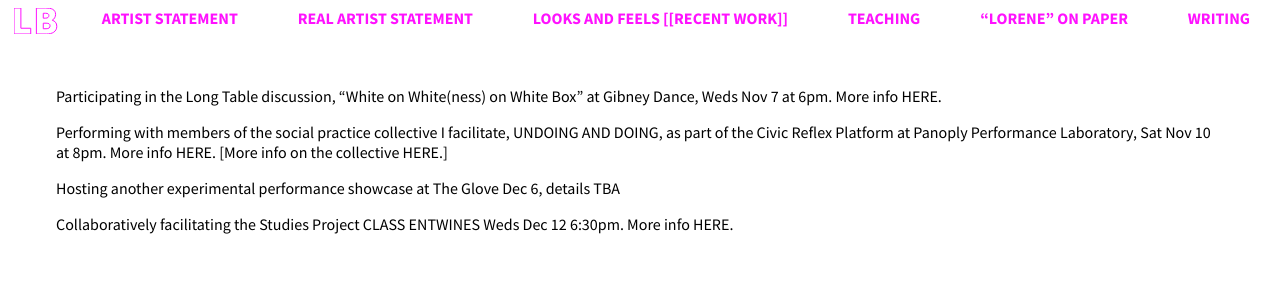
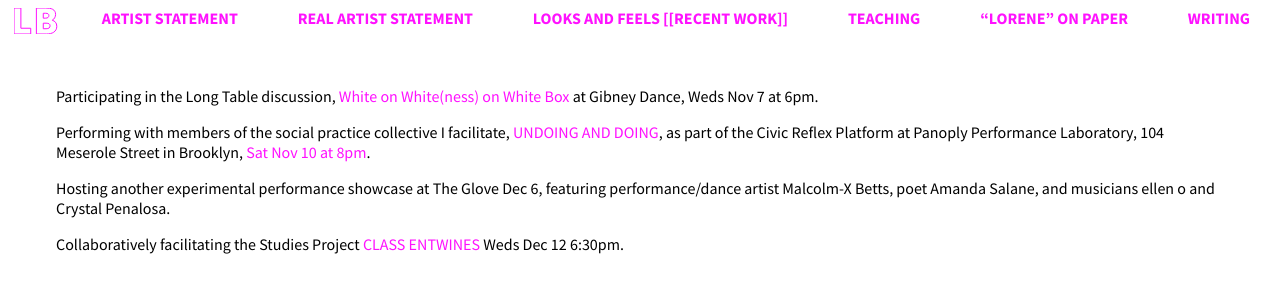
Before and after one commit to lb2410/lorenebouboushian.org, a Jekyll site: the page built from _posts/2018-10-24-autumn.md, in a window 1280 px wide. Shown: the top 300 px of the page. Built offline with Jekyll 4.4.1, drawn with Linux system fonts in a browser that asks for light colours.

Commit message:
Update 2018-10-24-autumn.md

```diff
--- a/_posts/2018-10-24-autumn.md
+++ b/_posts/2018-10-24-autumn.md
@@ -6,13 +6,13 @@ categories: stuff
 excerpt_separator: <!--more-->
 ---
 
-Participating in the Long Table discussion, "White on White(ness) on White Box" at Gibney Dance, Weds Nov 7 at 6pm. More info HERE.
+Participating in the Long Table discussion, [White on White(ness) on White Box](https://gibneydance.org/event/long-table-white-on-whiteness/) at Gibney Dance, Weds Nov 7 at 6pm.
 
-Performing with members of the social practice collective I facilitate, UNDOING AND DOING, as part of the Civic Reflex
-Platform at Panoply Performance Laboratory, Sat Nov 10 at 8pm. More info HERE. [More info on the collective HERE.]
+Performing with members of the social practice collective I facilitate, [UNDOING AND DOING](https://movementresearch.org/people/lorene-bouboushian-1), as part of the Civic Reflex
+Platform at Panoply Performance Laboratory, 104 Meserole Street in Brooklyn, [Sat Nov 10 at 8pm](https://www.facebook.com/events/198831634351020/).
 
-Hosting another experimental performance showcase at The Glove Dec 6, details TBA
+Hosting another experimental performance showcase at The Glove Dec 6, featuring performance/dance artist Malcolm-X Betts, poet Amanda Salane, and musicians ellen o and Crystal Penalosa.
 
-Collaboratively facilitating the Studies Project CLASS ENTWINES Weds Dec 12 6:30pm. More info HERE.
+Collaboratively facilitating the Studies Project [CLASS ENTWINES](https://movementresearch.org/event/9115) Weds Dec 12 6:30pm.
 
 <!--more-->
```
